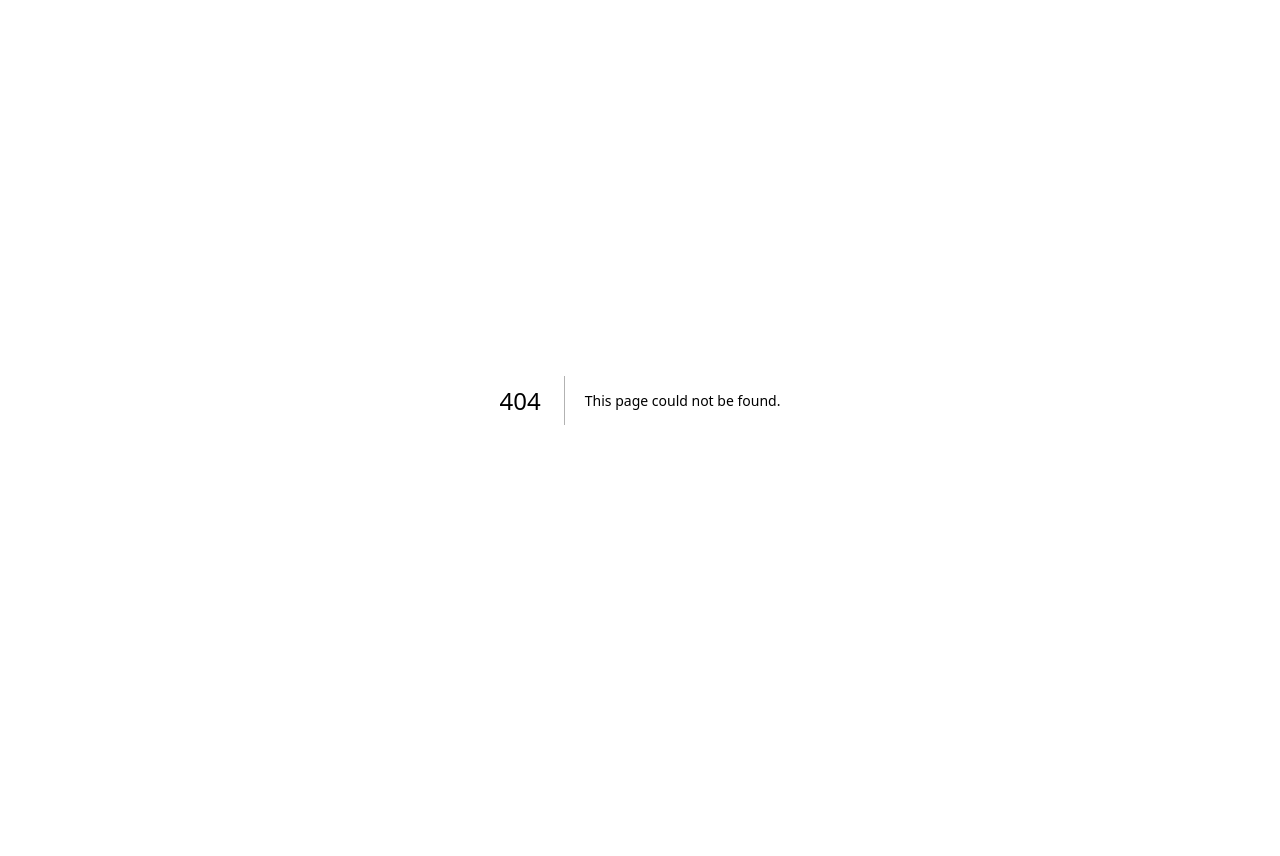
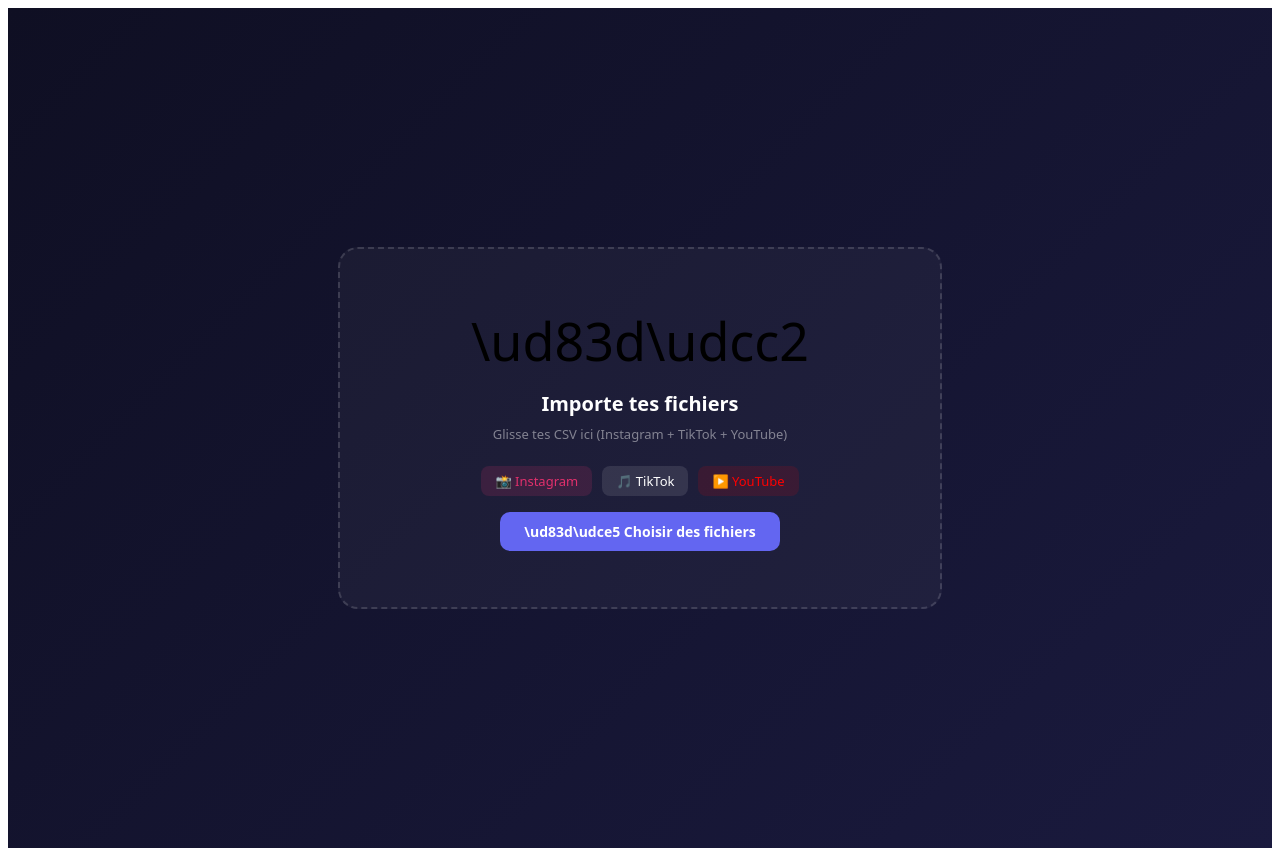
Before and after one commit to ClementD18/social-media-dashboard, a Next.js app: page /preprod in a window 1280 px wide. Before the commit this address had no page. Before the commit the page ends 800 px from the top, so only its background shows below. Built offline with nearby package versions, Linux system fonts and the light colour scheme.

Commit message:
Create preprod.js

```diff
--- /dev/null
+++ b/pages/preprod.js
@@ -0,0 +1,5 @@
+import Dashboard from '../components/Dashboard';
+
+export default function Preprod() {
+  return <Dashboard env="preprod" />;
+}
```
